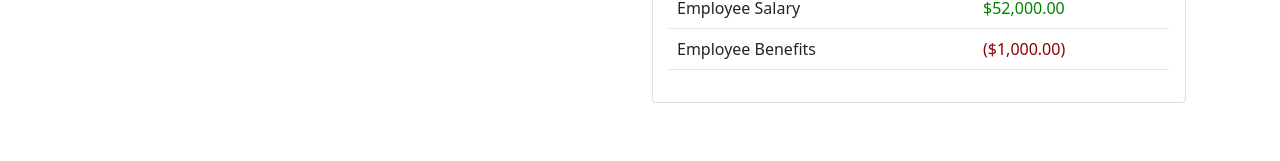
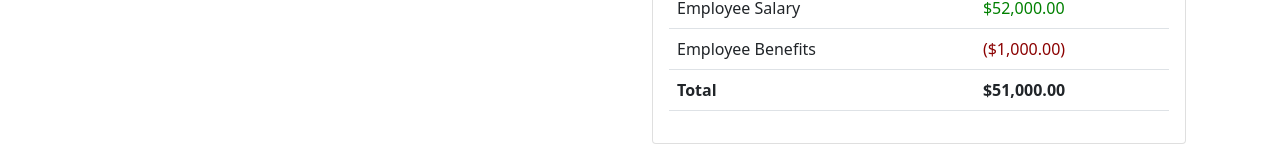
Before and after one commit to brentjgonzales/EmployeePayrollCalculation, a React (Create React App) app in the folder EmployeePayrollCalculation/client-app/: page /create-employee in a window 1280 px wide. Shown: the part 396-557 px from the top of the page. Built offline with nearby package versions, Linux system fonts and the light colour scheme.

Commit message:
Built Create Employee page with most functionality.

```diff
--- a/EmployeePayrollCalculation/client-app/src/components/CreateEmployee.tsx
+++ b/EmployeePayrollCalculation/client-app/src/components/CreateEmployee.tsx
@@ -1,17 +1,28 @@
-import {useEffect} from 'react';
+import {useEffect, useState} from 'react';
 import {useForm, useFieldArray} from "react-hook-form";
 import {yupResolver} from '@hookform/resolvers/yup';
 import * as Yup from 'yup';
 import {v4 as uuidv4} from 'uuid';
 
-interface LocalState {
-    name: string,
-    dependents: Dependent[]
+// interface LocalState {
+//     name: string,
+//     dependents: Dependent[]
+// }
+//
+// interface Dependent {
+//     id: string,
+//     name: string
+// }
+
+interface Calculation {
+    employeeBenefit: Benefit,
+    dependentBenefits: Benefit[],
+    total: string
 }
 
-interface Dependent {
-    id: string,
-    name: string
+interface Benefit {
+    cost: string,
+    discountActive: boolean
 }
 
 const CreateEmployee = () => {
@@ -29,9 +40,36 @@ const CreateEmployee = () => {
     const formOptions = {resolver: yupResolver(validationSchema)};
 
     // functions to build form returned by useForm() and useFieldArray() hooks
-    const {register, control, handleSubmit, reset, formState, watch, getValues} = useForm({...formOptions, mode: "onBlur"});
+    const {register, control, handleSubmit, reset, formState, watch, getValues} = useForm({
+        ...formOptions,
+        mode: "onBlur"
+    });
     const {errors} = formState;
-    const {append, remove, fields: dependents} = useFieldArray({name: 'dependents', control});
+    const {
+        append: appendDependentFieldArray,
+        remove: removeDependentFieldArray,
+        fields: dependents
+    } = useFieldArray({name: 'dependents', control});
+
+    const [calculation, setCalculation] = useState<Calculation>({
+        employeeBenefit: {
+            cost: "",
+            discountActive: false
+        },
+        dependentBenefits: [],
+        total: ""
+    });
+
+    useEffect(() => {
+        setCalculation({
+            employeeBenefit: {
+                cost: getEmployeeBenefitCostString(),
+                discountActive: false
+            },
+            dependentBenefits: [],
+            total: getTotalString()
+        });
+    }, []);
 
     // watch to enable re-render when ticket number is changed
     // const employeeName = watch('employeeName');
@@ -59,15 +97,36 @@ const CreateEmployee = () => {
     const dependentBenefitCost = 500.00;
     const discount = 0.10;
 
+    const employeeSalary = salaryPerPaycheck * numberOfPaychecksPerYear;
+    const employeeSalaryString = `$${numberWithCommas(employeeSalary.toFixed(2))}`;
+
     const addDependent = () => {
-        append({
+        appendDependentFieldArray({
             id: uuidv4(),
             dependentName: ''
+        });
+        const newIndex = calculation.dependentBenefits.length;
+        setCalculation({
+            ...calculation,
+            dependentBenefits: [
+                ...calculation.dependentBenefits,
+                {
+                    cost: getDependentBenefitCostString(newIndex),
+                    discountActive: false
+                }
+            ],
+            total: getTotalString()
         })
     };
 
     const removeDependent = (index: number) => {
-        remove(index);
+        removeDependentFieldArray(index);
+        calculation.dependentBenefits.splice(index, 1);
+        setCalculation({
+            ...calculation,
+            dependentBenefits: [...calculation.dependentBenefits],
+            total: getTotalString()
+        })
     }
 
     function onSubmit(data: any) {
@@ -79,11 +138,6 @@ const CreateEmployee = () => {
     function numberWithCommas(x: any) {
         return x.toString().replace(/\B(?=(\d{3})+(?!\d))/g, ",");
     }
-
-    const getEmployeeSalary = () => {
-        console.log("getEmployeeSalary")
-        return `$${numberWithCommas((salaryPerPaycheck * numberOfPaychecksPerYear).toFixed(2))}`;
-    };
 
     const isDiscountApplied = (name: string) => {
         return name?.length > 0 && name[0].toUpperCase() === "A";
@@ -108,6 +162,11 @@ const CreateEmployee = () => {
         if (isEmployeeBenefitDiscountApplied()) {
             cost = applyDiscount(cost);
         }
+        return cost;
+    }
+
+    const getEmployeeBenefitCostString = () => {
+        const cost = getEmployeeBenefitCost();
         return `($${numberWithCommas((cost).toFixed(2))})`;
     }
 
@@ -116,7 +175,47 @@ const CreateEmployee = () => {
         if (isDependentBenefitDiscountApplied(index)) {
             cost = applyDiscount(cost);
         }
+        return cost;
+    }
+
+    const getDependentBenefitCostString = (index: number) => {
+        const cost = getDependentBenefitCost(index);
         return `($${numberWithCommas((cost).toFixed(2))})`;
+    }
+
+    const getTotal = () => {
+        let total = employeeSalary - getEmployeeBenefitCost();
+        for (let i = 0; i < getValues("dependents").length; i++) {
+            total -= getDependentBenefitCost(i);
+        }
+        return total;
+    };
+
+    const getTotalString = () => {
+      const total = getTotal();
+      return `$${numberWithCommas(total.toFixed(2))}`;
+    };
+
+    const employeeNameChange = () => {
+        setCalculation({
+            ...calculation,
+            employeeBenefit: {
+                cost: getEmployeeBenefitCostString(),
+                discountActive: isDiscountApplied(getValues("employeeName"))
+            },
+            total: getTotalString()
+        })
+    };
+
+    const dependentNameChange = (index: number) => {
+        const dependentBenefit = calculation.dependentBenefits[index];
+        dependentBenefit.cost = getDependentBenefitCostString(index);
+        dependentBenefit.discountActive = isDiscountApplied(getValues(`dependents.${index}.dependentName`));
+        setCalculation({
+            ...calculation,
+            dependentBenefits: [...calculation.dependentBenefits],
+            total: getTotalString()
+        })
     }
 
     return (
@@ -130,7 +229,11 @@ const CreateEmployee = () => {
                             <div className="card-body">
                                 <div className="mb-3">
                                     <label htmlFor='employeeName'>Employee Name</label>
-                                    <input {...register('employeeName')}
+                                    <input {...register('employeeName', {
+                                        onChange: (e) => {
+                                            employeeNameChange()
+                                        }
+                                    })}
                                            className={`form-control ${errors.employeeName ? 'is-invalid' : ''}`}/>
                                     <div className="text-danger small">{errors.employeeName?.message}</div>
                                 </div>
@@ -138,13 +241,14 @@ const CreateEmployee = () => {
                                     <div key={item.id} className="mb-3">
                                         <label htmlFor={`dependents.${i}.dependentName`}>Dependent Name #{i + 1}</label>
                                         <div className="input-group">
-                                            <input {...register(`dependents.${i}.dependentName`)}
+                                            <input {...register(`dependents.${i}.dependentName`, {onChange: (e) => dependentNameChange(i)})}
                                                    className={`form-control ${errors.dependents?.[i]?.dependentName ? 'is-invalid' : ''}`}/>
                                             <button type="button" className="btn btn-outline-danger"
                                                     onClick={() => removeDependent(i)}>Remove
                                             </button>
                                         </div>
-                                        <div className="text-danger small">{errors.dependents?.[i]?.dependentName?.message}</div>
+                                        <div
+                                            className="text-danger small">{errors.dependents?.[i]?.dependentName?.message}</div>
                                     </div>
                                 ))}
                                 <div>
@@ -159,26 +263,42 @@ const CreateEmployee = () => {
                         <div className="card mb-4">
                             <h5 className="card-header">Calculation</h5>
                             <div className="card-body">
-                                <p>Employee salary is <strong>${salaryPerPaycheck.toFixed(2)}</strong> per paycheck for <strong>26</strong> paychecks per year.</p>
+                                <p>Employee salary is <strong>${salaryPerPaycheck.toFixed(2)}</strong> per paycheck
+                                    for <strong>26</strong> paychecks per year.</p>
                                 <p>Employee benefits cost <strong>${employeeBenefitCost}</strong>/year.</p>
                                 <p>Dependent benefits cost <strong>$500.00</strong>/year per dependent.</p>
-                                <p>Employee and dependent benefits receive a <strong>10%</strong> discount if their name starts with 'A'.</p>
+                                <p>Employee and dependent benefits receive a <strong>10%</strong> discount if their name
+                                    starts with 'A'.</p>
                                 <table className="table">
                                     <tbody>
                                     <tr>
                                         <td>Employee Salary</td>
-                                        <td className="green">{getEmployeeSalary()}</td>
+                                        <td className="green">{employeeSalaryString}</td>
                                     </tr>
                                     <tr>
-                                        <td>Employee Benefits</td>
-                                        <td className="darkred">{getEmployeeBenefitCost()}</td>
+                                        <td>
+                                            <div>Employee Benefits</div>
+                                            {calculation.employeeBenefit.discountActive &&
+                                                <div className="green small">Discount applied.</div>}
+                                        </td>
+                                        <td className="darkred">{calculation.employeeBenefit.cost}</td>
                                     </tr>
                                     {dependents.map((item, i) => (
                                         <tr key={item.id}>
-                                            <td>Dependent #{i + 1} Benefits</td>
-                                            <td className="darkred">{getDependentBenefitCost(i)}</td>
+                                            <td>
+                                                <div>
+                                                    Dependent #{i + 1} Benefits
+                                                </div>
+                                                {calculation.dependentBenefits[i].discountActive &&
+                                                    <div className="green small">Discount applied.</div>}
+                                            </td>
+                                            <td className="darkred">{calculation.dependentBenefits[i].cost}</td>
                                         </tr>
                                     ))}
+                                    <tr>
+                                        <th>Total</th>
+                                        <th>{calculation.total}</th>
+                                    </tr>
                                     </tbody>
                                 </table>
                             </div>
```
